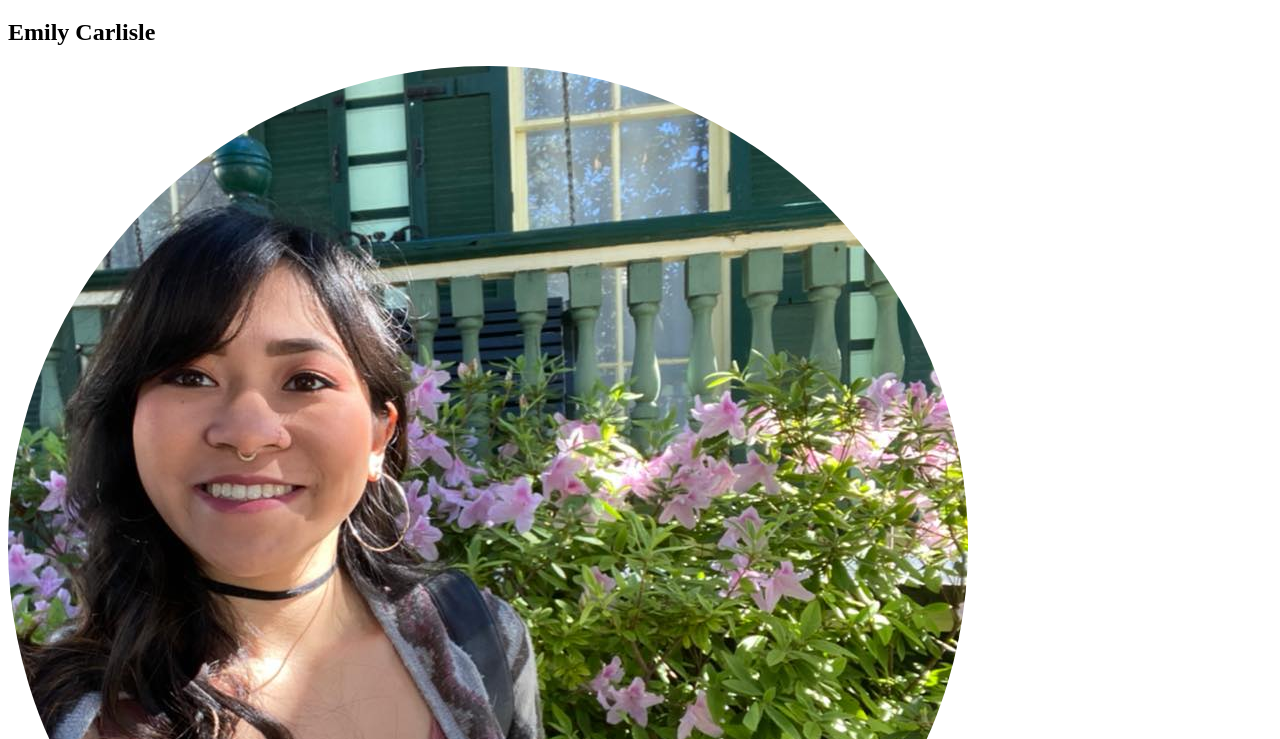
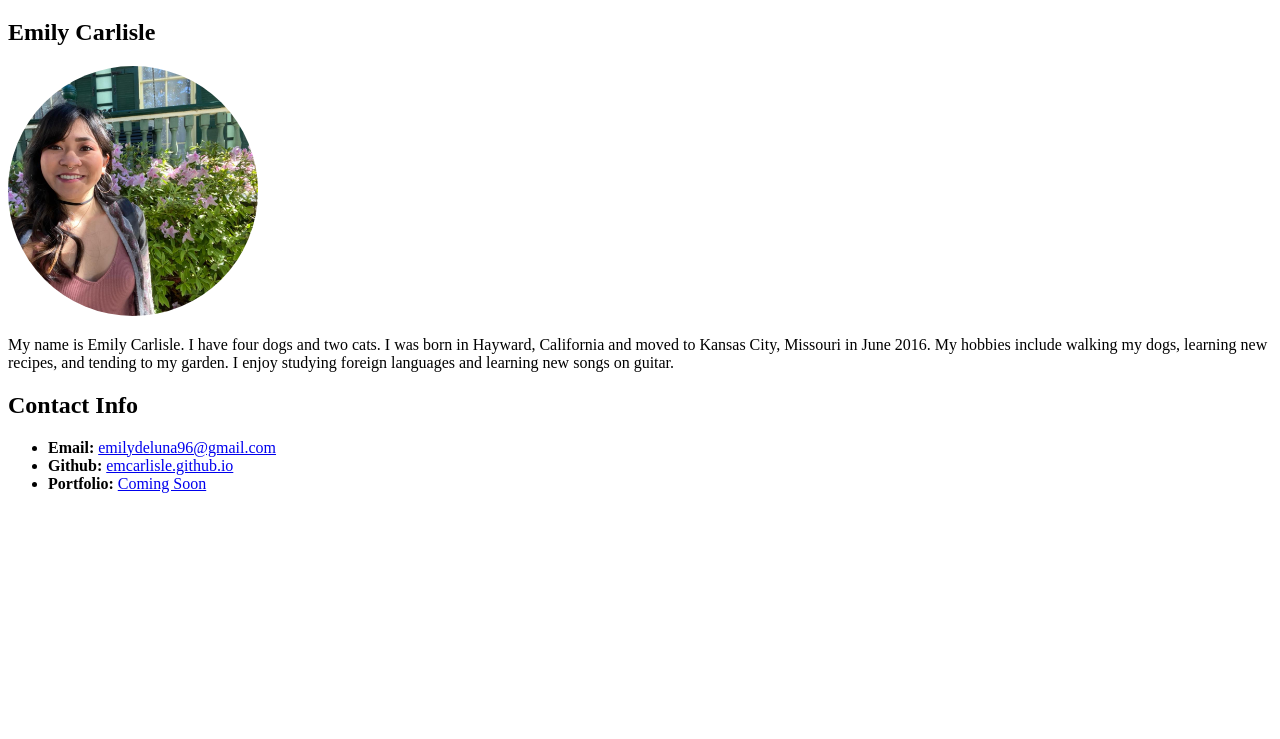
Before and after one commit to emcarlisle/emcarlisle.github.io, a plain HTML site: page index.html in a window 1280 px wide. Shown: the part 61-800 px from the top of the page. Drawn offline with Linux system fonts and the light colour scheme.

Commit message:
adding to style.css

```diff
--- a/index.html
+++ b/index.html
@@ -31,9 +31,12 @@
       <h2>Contact Info</h2>
 
       <ul>
-        <li><strong>Email:</strong> <a href="emilydeluna96@gmail.com">emilydeluna96@gmail.com</a></li>
-        <li><strong>Github:</strong> <a href="emcarlisle.github.io"></a>emcarlisle.github.io</li>
-        <li><strong>Portfolio:</strong> <a href="Coming Soon">Coming Soon</a></li>
+        <li><strong>Email:</strong> <a href="emilydeluna96@gmail.com">emilydeluna96@gmail.com</a>
+        </li>
+        <li><strong>Github:</strong> <a href="emcarlisle.github.io">emcarlisle.github.io</a>
+        </li>
+        <li><strong>Portfolio:</strong> <a href="Coming Soon">Coming Soon</a>
+        </li>
       </ul>
 
     </section>
--- a/style.css
+++ b/style.css
@@ -1,3 +1,5 @@
 img {
-    border-radius:100%
+    border-radius:50%;
+    height: 250px;
+    width: 250px;
 }
```
